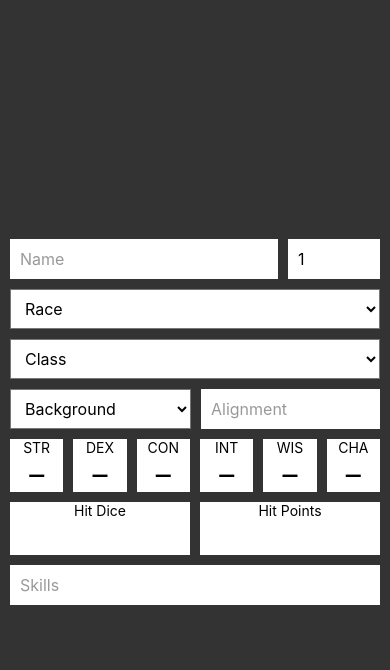
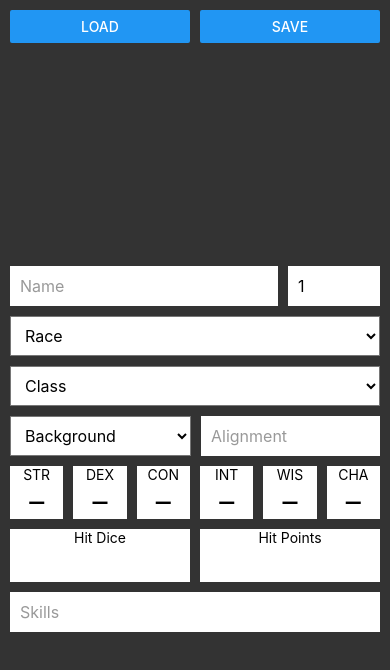
Before and after one commit to saltire/5eCharsheet, a React Native app: screen / in a window 390 px wide. Shown: the top 670 px of the page. Built offline with nearby package versions, Linux system fonts and the light colour scheme.

Commit message:
Add load/save buttons

```diff
--- a/src/AbilityEditor.js
+++ b/src/AbilityEditor.js
@@ -2,7 +2,7 @@ import React, { Component } from 'react';
 import { StyleSheet, Text, TouchableOpacity, View } from 'react-native';
 import DraggableFlatList from 'react-native-draggable-flatlist';
 
-import { FlexButtonContainer, FlexButton } from './common/flexButton';
+import { FlexButtonContainer, FlexButton } from './common/flexButtons';
 import { getAbilityBonuses } from './common/calc';
 import { abilities as abilityNames } from './common/data';
 import { mod, roll, signed } from './common/utils';
@@ -111,10 +111,12 @@ export default class AbilityEditor extends Component {
       <View style={styles.container}>
         <Text style={styles.header}>Ability Scores</Text>
 
-        <FlexButtonContainer style={styles.flexButtons}>
+        <View style={styles.flexButtons}>
+          <FlexButtonContainer>
             <FlexButton title='Simple' onPress={this.useSimpleScores} />
             <FlexButton title='Roll' onPress={this.rollScores} />
           </FlexButtonContainer>
+        </View>
 
         <View style={styles.columns}>
           <View style={styles.expand}>
@@ -169,11 +171,13 @@ export default class AbilityEditor extends Component {
           Drag scores up or down to reassign them.
         </Text>
 
-        <FlexButtonContainer style={styles.flexButtons}>
+        <View style={styles.flexButtons}>
+          <FlexButtonContainer>
             <FlexButton title='OK' onPress={() => onAccept({ abilities })} />
             <FlexButton title='Cancel' onPress={onCancel} />
           </FlexButtonContainer>
         </View>
+      </View>
     );
   }
 }
--- a/src/App.js
+++ b/src/App.js
@@ -1,13 +1,26 @@
 import React, { Component } from 'react';
+import { AsyncStorage, StatusBar, StyleSheet, View } from 'react-native';
 
 import AbilityEditor from './AbilityEditor';
 import AlignmentEditor from './AlignmentEditor';
 import ModalContainer from './ModalContainer';
 import SkillEditor from './SkillEditor';
 import Sheet from './Sheet';
+import { FlexButtonContainer, FlexButton } from './common/flexButtons';
 
 import { abilities } from './common/data';
 
+
+const styles = StyleSheet.create({
+  main: {
+    flex: 1,
+    backgroundColor: '#333',
+  },
+  buttons: {
+    marginVertical: 10,
+    paddingHorizontal: 10,
+  },
+});
 
 export default class App extends Component {
   constructor(props) {
@@ -30,8 +43,33 @@ export default class App extends Component {
     };
 
     this.closeModal = this.closeModal.bind(this);
+    this.loadCharacter = this.loadCharacter.bind(this);
+    this.saveCharacter = this.saveCharacter.bind(this);
     this.updateChar = this.updateChar.bind(this);
     this.updateAndClose = this.updateAndClose.bind(this);
+  }
+
+  async loadCharacter() {
+    try {
+      const savedChar = await AsyncStorage.getItem('char');
+      if (savedChar) {
+        this.setState({ char: JSON.parse(savedChar) });
+      }
+    }
+    catch (err) {
+      console.error('Error loading character:', err);
+    }
+  }
+
+  async saveCharacter() {
+    const { char } = this.state;
+
+    try {
+      await AsyncStorage.setItem('char', JSON.stringify(char));
+    }
+    catch (err) {
+      console.error('Error saving character:', err);
+    }
   }
 
   updateChar(update) {
@@ -53,7 +91,14 @@ export default class App extends Component {
     const { char, modal } = this.state;
 
     return (
-      <>
+      <View style={[styles.main, { paddingTop: StatusBar.currentHeight }]}>
+        <View style={styles.buttons}>
+          <FlexButtonContainer>
+            <FlexButton title='Load' onPress={this.loadCharacter} />
+            <FlexButton title='Save' onPress={this.saveCharacter} />
+          </FlexButtonContainer>
+        </View>
+
         <Sheet
           char={char}
           onUpdate={this.updateChar}
@@ -82,7 +127,7 @@ export default class App extends Component {
             onCancel={this.closeModal}
           />
         </ModalContainer>
-      </>
+      </View>
     );
   }
 }
--- a/src/Sheet.js
+++ b/src/Sheet.js
@@ -15,7 +15,6 @@ const styles = StyleSheet.create({
     flex: 1,
     alignItems: 'stretch',
     justifyContent: 'center',
-    backgroundColor: '#333',
   },
   row: {
     flexDirection: 'row',
@@ -48,7 +47,7 @@ export default function Sheet({ char, onUpdate, openEditor }) {
           style={styles.input}
           placeholder='Name'
           placeholderTextColor='#999'
-          value={char.text}
+          value={char.name}
           onChangeText={text => onUpdate({ name: text })}
         />
 
--- a/src/SkillEditor.js
+++ b/src/SkillEditor.js
@@ -1,7 +1,7 @@
 import React, { Component } from 'react';
 import { SectionList, StyleSheet, Switch, Text, View } from 'react-native';
 
-import { FlexButtonContainer, FlexButton } from './common/flexButton';
+import { FlexButtonContainer, FlexButton } from './common/flexButtons';
 import { getProficiencyBonus, getProficientSkills, getSkillChoices } from './common/calc';
 import { abilities, skills } from './common/data';
 import { mod, signed } from './common/utils';
@@ -71,7 +71,7 @@ const styles = StyleSheet.create({
     textAlign: 'center',
   },
   flexButtons: {
-    paddingHorizontal: 20,
+    marginHorizontal: 20,
     marginBottom: 20,
   },
 });
@@ -163,10 +163,12 @@ export default class SkillEditor extends Component {
             'Complete your ability scores to calculate skills.'}
         </Text>
 
-        <FlexButtonContainer style={styles.flexButtons}>
-          <FlexButton title='OK' onPress={() => onAccept({ skills: chosenSkills })} />
-          <FlexButton title='Cancel' onPress={onCancel} />
-        </FlexButtonContainer>
+        <View style={styles.flexButtons}>
+          <FlexButtonContainer>
+            <FlexButton title='OK' onPress={() => onAccept({ skills: chosenSkills })} />
+            <FlexButton title='Cancel' onPress={onCancel} />
+          </FlexButtonContainer>
+        </View>
       </View>
     );
   }
--- a/src/common/flexButton.js
+++ b/src/common/flexButtons.js
@@ -2,8 +2,8 @@ import React from 'react';
 import { Button, View } from 'react-native';
 
 
-export const FlexButtonContainer = ({ style, children }) => (
-  <View style={[{ flexDirection: 'row', marginHorizontal: -5 }, style]}>{children}</View>
+export const FlexButtonContainer = ({ children }) => (
+  <View style={{ flexDirection: 'row', marginHorizontal: -5 }}>{children}</View>
 );
 
 export const FlexButton = ({ ...props }) => (
```
Lines whose indentation alone changed are shown as unchanged.
